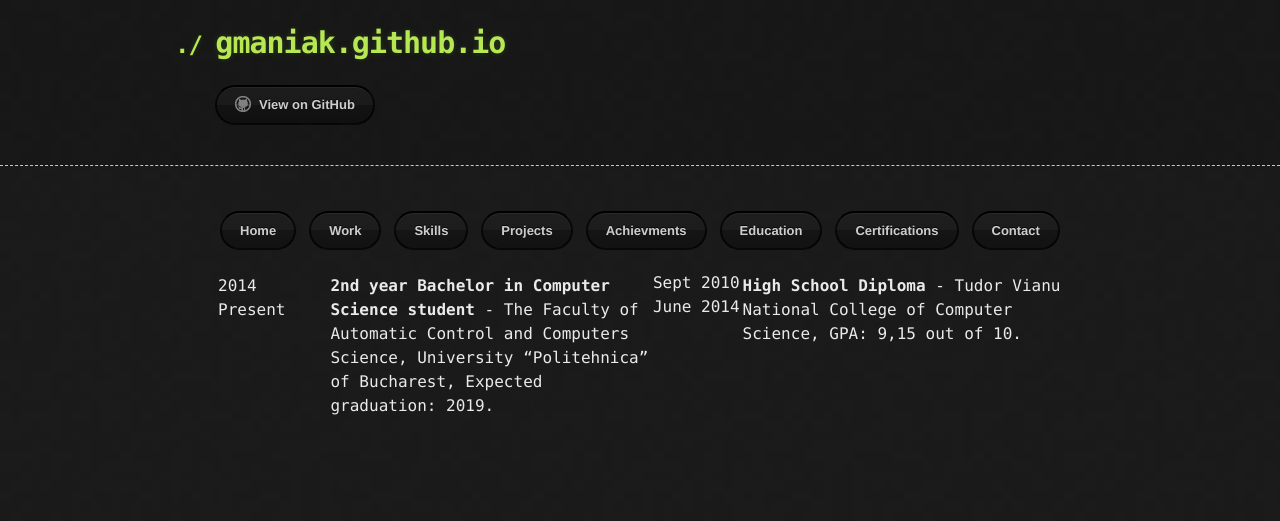
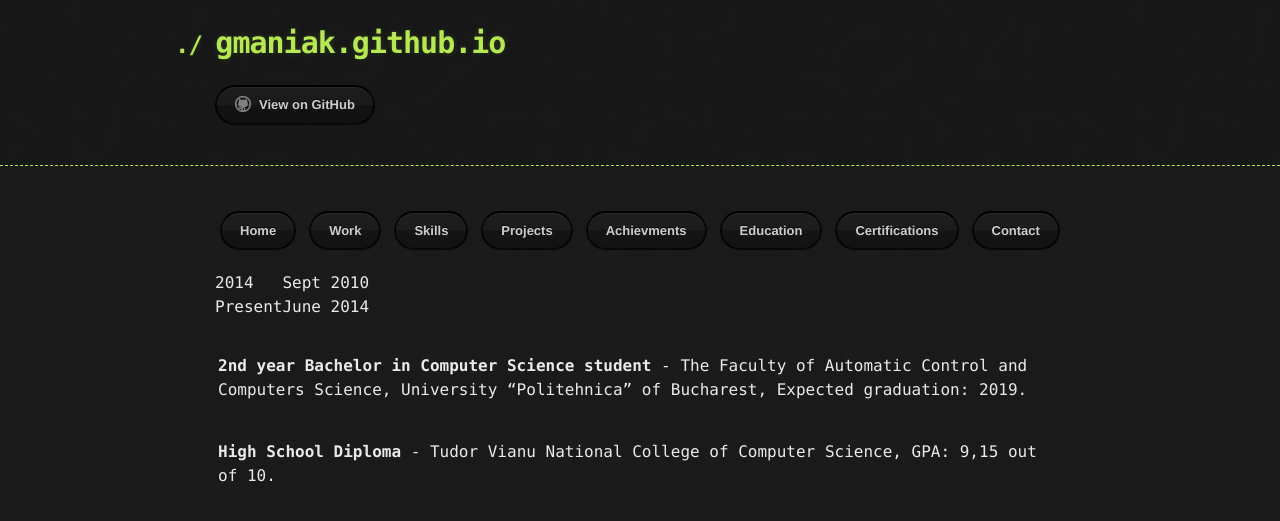
Before and after one commit to gmaniak/gmaniak.github.io, a Jekyll site: the page built from _posts/2017-04-28-education.html, in a window 1280 px wide. Shown: the top 521 px of the page. Built offline with Jekyll 4.4.1, drawn with Linux system fonts in a browser that asks for light colours; the repository's description, which GitHub fills in, is left out.

Commit message:
new style test

```diff
--- a/_posts/2017-04-28-education.html
+++ b/_posts/2017-04-28-education.html
@@ -14,7 +14,6 @@
   			{% endfor %}
 		</div>
 
-		<div class="table">
 
 		<div class="table-date"><p>2014<br>Present</p></div>
 		<div class="table-article"><p><b>2nd year Bachelor in Computer Science student </b> - The Faculty of Automatic Control and Computers Science, University “Politehnica” of Bucharest, Expected graduation: 2019.</p></div>
@@ -22,7 +21,5 @@
 		<div class="table-data"><p>Sept 2010<br>June 2014</p></div>
 		<div class="table-article"><p><b>High School Diploma</b> - Tudor Vianu National College of Computer Science, GPA: 9,15 out of 10.</p></div>
 
-		</div>
-
 	</body>
 </html>
--- a/assets/css/style.scss
+++ b/assets/css/style.scss
@@ -23,12 +23,10 @@
 }
 
 .table-article{
-	flex:3;
-	width:100%;
+	float:right;
 	margin:3px;
 }
 
 .table-date{
-	flex:1;
-	margin:3px;
+	float:left;
 }
```
